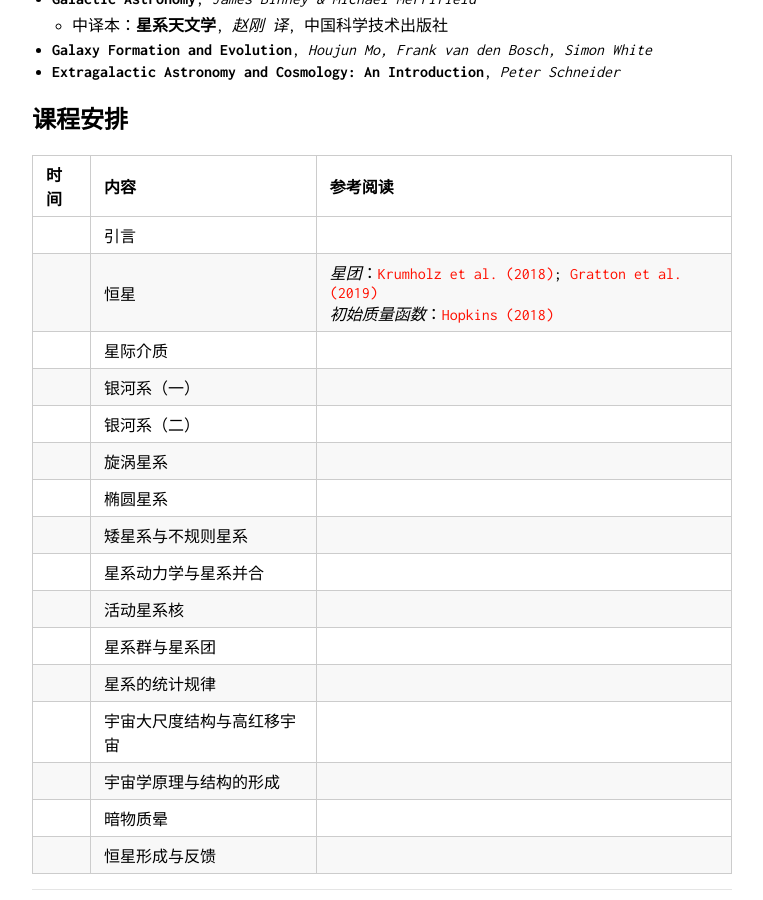
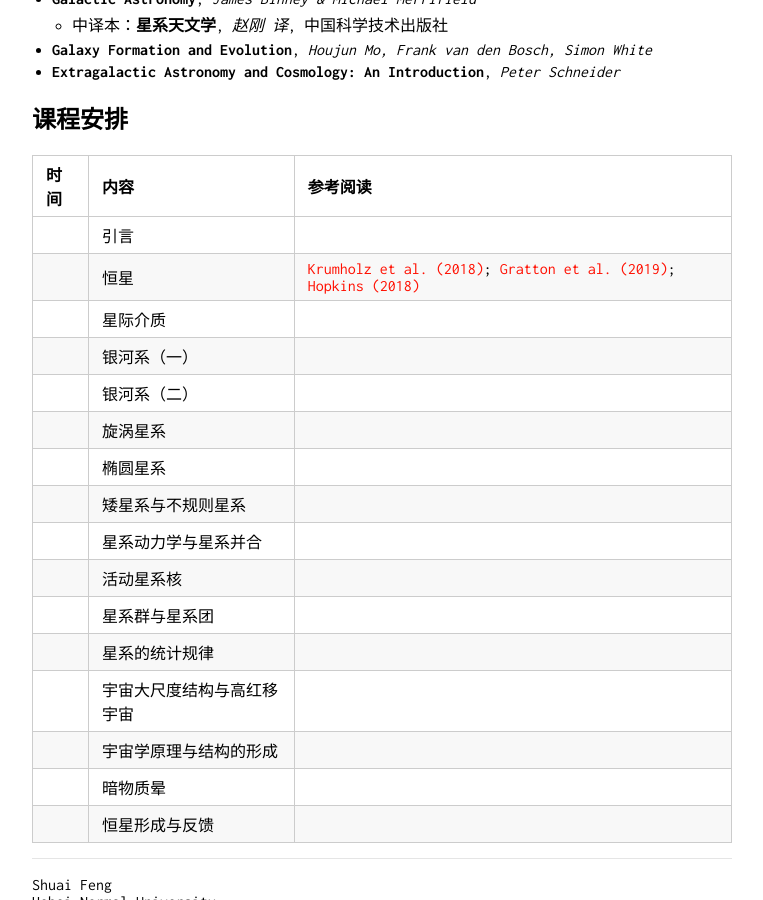
Before and after one commit to fengshuai0210/fengshuai0210.github.io, a Jekyll site: the page built from teaching/Galaxy.md, in a window 1280 px wide and 900 px high, scrolled down 622 px. Shown: the whole window, without its empty margins (258-1021 px from the left). Built offline with Jekyll 4.4.1, drawn with Linux system fonts in a browser that asks for light colours; our own code applies the rules of GitHub Pages for plain Markdown files.

Commit message:
Update Galaxy.md

```diff
--- a/teaching/Galaxy.md
+++ b/teaching/Galaxy.md
@@ -22,7 +22,7 @@
 时间 | 内容 | 参考阅读
 ----|----|----
      | 引言 |
-     | 恒星 | *星团*：[Krumholz et al. (2018)](https://arxiv.org/abs/1812.01615); [Gratton et al. (2019)](https://arxiv.org/abs/1911.02835) <br> *初始质量函数*：[Hopkins (2018)](https://arxiv.org/abs/1807.09949)
+     | 恒星 | [Krumholz et al. (2018)](https://arxiv.org/abs/1812.01615); [Gratton et al. (2019)](https://arxiv.org/abs/1911.02835); [Hopkins (2018)](https://arxiv.org/abs/1807.09949)
      | 星际介质 |
      | 银河系（一）|
      | 银河系（二）|
```
